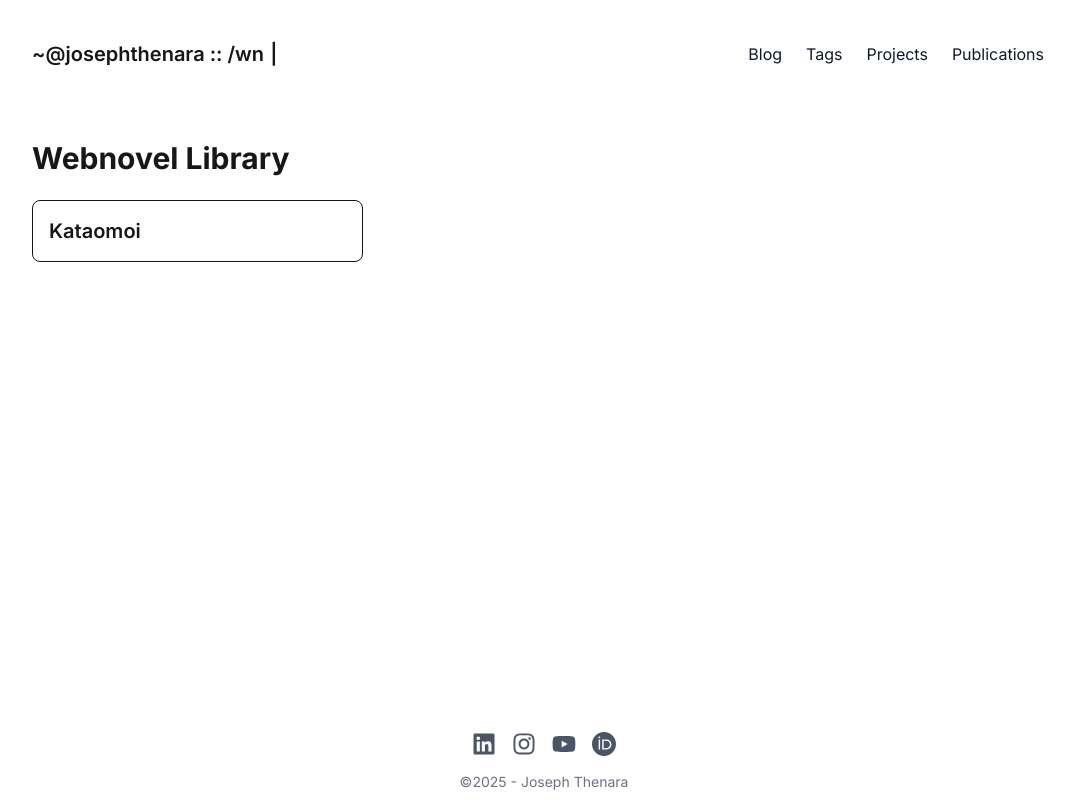
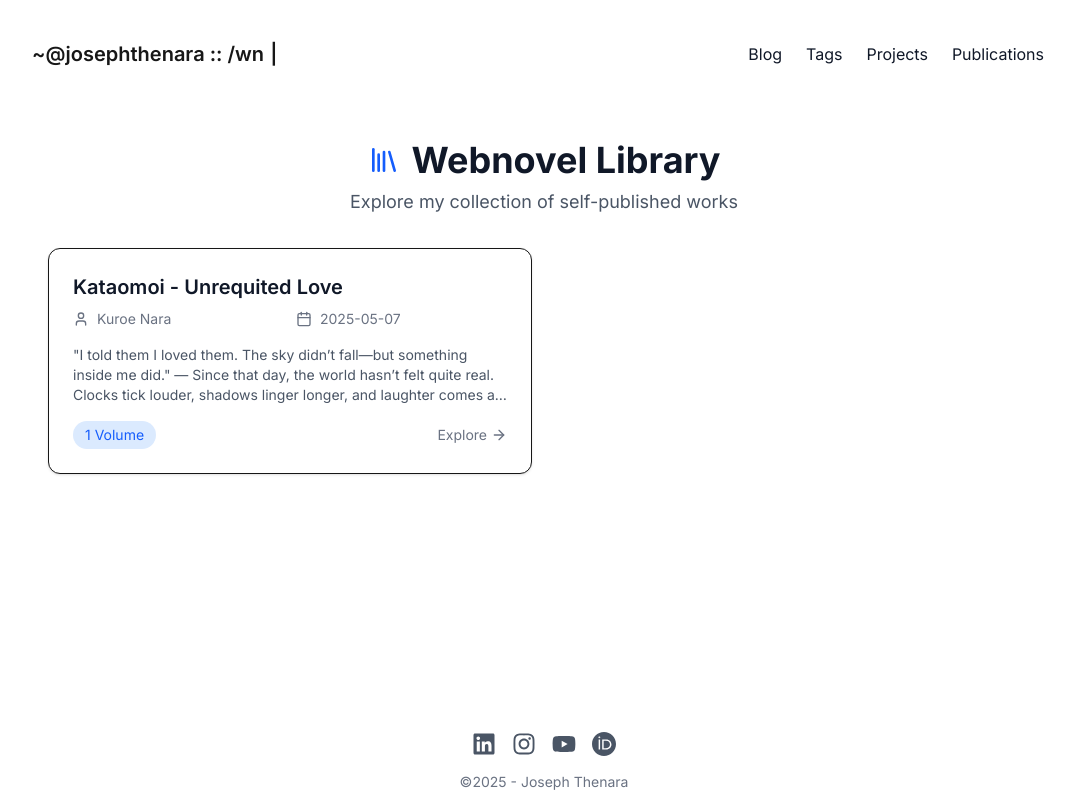
Before and after one commit to josephthen3320/jt-web-nextjs, a Next.js app: page /wn in a window 1280 px wide. Shown: the whole page, without its empty margins (96-1171 px from the left). Built offline with nearby package versions, Linux system fonts and the light colour scheme.

Commit message:
update: wn ui and ux

```diff
--- a/src/app/wn/[title]/[volume]/[chapter]/page.tsx
+++ b/src/app/wn/[title]/[volume]/[chapter]/page.tsx
@@ -1,5 +1,5 @@
 import { notFound } from 'next/navigation';
-import { getChapterData, getNovelList } from '@/lib/webnovel';
+import {getChapterData, getNovelData, getNovelList} from '@/lib/webnovel';
 import type { ChapterData } from '@/types/webnovel';
 import { ArrowLeft, ArrowRight } from 'lucide-react';
 
@@ -14,10 +14,12 @@ type Props = {
 };
 
 export async function generateMetadata({ params }: Props) {
-    const { title } = await params;
+    const { title, volume, chapter } = await params;
+    const novel = await getNovelData(title);
+    const chapterData = await getChapterData(title, volume, chapter);
     return {
-        title: `${title} - Chapter Page`,
-        description: `Read ${title} chapter on our platform`,
+        title: `${novel.title} - ${chapterData.chapterAlias} ${chapter.split('-')[1]} | Joseph Thenara`,
+        description: `Read ${novel.title} chapter on our platform`,
     };
 }
 
--- a/src/app/wn/[title]/page.tsx
+++ b/src/app/wn/[title]/page.tsx
@@ -10,8 +10,9 @@ type Props = {
 
 export async function generateMetadata({ params }: Props) {
     const { title } = await params;
+    const novel = await getNovelData(title);
     return {
-        title: `${title} - Novel Overview`,
+        title: `${novel.title} | Joseph Thenara`,
         description: `View details and chapters for ${title}`
     };
 }
@@ -81,8 +82,10 @@ export default async function NovelPage({ params }: Props) {
                 </div>
 
                 {/* Synopsis */}
-                <div className="prose dark:prose-invert bg-white dark:bg-gray-900 p-4 rounded-lg border border-gray-200 dark:border-gray-700">
-                    <h3 className="text-lg font-semibold mb-2">Synopsis</h3>
+                <div className="bg-white dark:bg-gray-900 p-6 rounded-lg border border-gray-200 dark:border-gray-700 w-full max-w-none">
+                    <h3 className="text-lg font-semibold mb-4 text-gray-900 dark:text-gray-100">
+                        Synopsis
+                    </h3>
                     <p className="text-gray-600 dark:text-gray-300 leading-relaxed">
                         {novel.description}
                     </p>
@@ -115,7 +118,7 @@ export default async function NovelPage({ params }: Props) {
                             </span>
                         </div>
 
-                        <div className="grid grid-cols-1 md:grid-cols-2 gap-2">
+                        <div className="grid grid-cols-1 md:grid-cols-1">
                             {volume.chapters.map((chapter) => (
                                 <a
                                     key={chapter.slug}
--- a/src/app/wn/page.tsx
+++ b/src/app/wn/page.tsx
@@ -1,22 +1,89 @@
-import { getNovelList } from '@/lib/webnovel';
+import {getNovelData, getNovelList} from '@/lib/webnovel';
+import {ArrowRight, Bookmark, BookOpen, Calendar, Library, NotebookText, User} from 'lucide-react';
+
+export async function generateMetadata() {
+    return {
+        title: 'Webnovel Library | Joseph Thenara',
+        description: 'Explore my collection of self-published webnovels and discover new stories',
+    };
+}
 
 export default async function WebnovelHome() {
     const novels = await getNovelList();
 
     return (
-        <div className="container mx-auto py-8">
-            <h1 className="text-3xl font-bold mb-6">Webnovel Library</h1>
-            <div className="grid grid-cols-1 md:grid-cols-2 lg:grid-cols-3 gap-4">
-                {novels.map((novel) => (
-                    <div key={novel.slug} className="border rounded-lg p-4 hover:shadow-lg transition-shadow">
-                        <a href={`/wn/${novel.slug}`} className="block">
-                            <h2 className="text-xl font-semibold capitalize">
-                                {novel.slug.replace(/-/g, ' ')}
-                            </h2>
-                        </a>
+        <>
+            <div className="container mx-auto px-4 py-8 max-w-6xl">
+                <header className="mb-8 text-center">
+                    <h1 className="text-4xl font-bold text-gray-900 dark:text-gray-100 mb-2 flex items-center justify-center gap-3">
+                        <Library className="h-8 w-8 text-blue-600 dark:text-blue-400" />
+                        Webnovel Library
+                    </h1>
+                    <p className="text-gray-600 dark:text-gray-300 text-lg">
+                        Explore my collection of self-published works
+                    </p>
+                </header>
+
+                {novels.length === 0 ? (
+                    <div className="text-center py-12 text-gray-500 dark:text-gray-400">
+                        <NotebookText className="h-12 w-12 mx-auto mb-4" />
+                        <p className="text-xl">No novels available yet</p>
                     </div>
-                ))}
+                ) : (
+                    <div className="grid grid-cols-1 md:grid-cols-2 lg:grid-cols-2 gap-6">
+                        {novels.map((novel) => (
+                            <article
+                                key={novel.slug}  // Moved key here from the inner article
+                                className="group border rounded-xl p-6 bg-white dark:bg-gray-900 hover:bg-gray-50 dark:hover:bg-gray-800 transition-colors shadow-sm hover:shadow-md relative"
+                            >
+                                <a
+                                    href={`/wn/${novel.slug}`}
+                                    className="absolute inset-0 z-10"
+                                    aria-label={`View ${novel.title} details`}
+                                >
+                                    <span className="sr-only">View {novel.title}</span>
+                                </a>
+
+                                <div className="relative z-20">
+                                    <h2 className="text-xl font-semibold text-gray-900 dark:text-gray-100 mb-2">
+                                        {novel.title}
+                                    </h2>
+
+                                    <div className="grid grid-cols-1 md:grid-cols-2 gap-3 text-sm text-gray-500 dark:text-gray-400 mb-4">
+                                        <div className="flex items-center gap-2">
+                                            <User className="h-4 w-4 flex-shrink-0" />
+                                            <span className="truncate">{novel.author}</span>
+                                        </div>
+                                        <div className="flex items-center gap-2">
+                                            <Calendar className="h-4 w-4 flex-shrink-0" />
+                                            <span className="truncate">{novel.lastUpdated}</span>
+                                        </div>
+                                    </div>
+
+                                    {novel.description && (
+                                        <p className="text-gray-600 dark:text-gray-300 text-sm mb-4 line-clamp-3">
+                                            {novel.description}
+                                        </p>
+                                    )}
+
+                                    <div className="flex justify-between items-center text-sm">
+                                        <div className="inline-flex items-center gap-2 bg-blue-100 dark:bg-blue-900/20 px-3 py-1 rounded-full">
+                                            <span className="text-blue-600 dark:text-blue-300">
+                                                {novel.volumes} Volume{novel.volumes !== 1 && 's'}
+                                            </span>
+                                        </div>
+
+                                        <div className="text-gray-500 dark:text-gray-400 flex items-center gap-1">
+                                            <span>Explore</span>
+                                            <ArrowRight className="h-4 w-4 transition-transform group-hover:translate-x-1" />
+                                        </div>
+                                    </div>
+                                </div>
+                            </article>
+                        ))}
+                    </div>
+                )}
             </div>
-        </div>
+        </>
     );
 }
--- a/src/lib/webnovel.ts
+++ b/src/lib/webnovel.ts
@@ -4,12 +4,38 @@ import matter from 'gray-matter';
 import { remark } from 'remark';
 import html from 'remark-html';
 import type { ChapterInfo, VolumeInfo, NovelData, ChapterData } from '@/types/webnovel';
+import {slug} from "github-slugger";
 
 const contentDirectory = path.join(process.cwd(), 'src/content/webnovels');
 
 export async function getNovelList() {
     const novelDirs = await fs.readdir(contentDirectory);
-    return novelDirs.map(dir => ({ slug: dir }));
+    const novels = await Promise.all(
+        novelDirs.map(async (dir) => {
+            const novelPath = path.join(contentDirectory, dir);
+
+            // 👉 Count only subdirectories named "volume-*"
+            const entries = await fs.readdir(novelPath, { withFileTypes: true });
+            const volumeCount = entries.filter(
+                (e) => e.isDirectory() && e.name.startsWith('volume-')
+            ).length;
+
+            // 👉 Read your existing meta.json
+            const metaPath = path.join(novelPath, 'meta.json');
+            const metaData = JSON.parse(await fs.readFile(metaPath, 'utf8'));
+
+            return {
+                slug: dir,
+                title: metaData.title,
+                author: metaData.author,
+                description: metaData.description,
+                // replace metaData.volumes?.length with actual folder count
+                volumes: volumeCount,
+                lastUpdated: metaData.updatedAt || null,
+            };
+        })
+    );
+    return novels;
 }
 
 export async function getNovelData(slug: string): Promise<NovelData> {
@@ -17,55 +43,82 @@ export async function getNovelData(slug: string): Promise<NovelData> {
     const metaData = JSON.parse(await fs.readFile(metaPath, 'utf8'));
 
     const volumeDirs = (await fs.readdir(path.join(contentDirectory, slug)))
-        .filter(item => item.startsWith('volume-'));
+        .filter(item => item.startsWith('volume-'))
+        .sort((a, b) => {
+            const aNum = parseInt(a.split('-')[1]);
+            const bNum = parseInt(b.split('-')[1]);
+            return aNum - bNum;
+        });
 
-    const volumes = await Promise.all(volumeDirs.map(async (volume) => {
-        const chapterFiles = (await fs.readdir(path.join(contentDirectory, slug, volume)))
-            .filter(file => file.endsWith('.md'));
+    const volumes = await Promise.all(volumeDirs.map(async (volumeDir) => {
+        const volumeNum = parseInt(volumeDir.split('-')[1]);
+        const chapterFiles = (await fs.readdir(path.join(contentDirectory, slug, volumeDir)))
+            .filter(file => file.endsWith('.md'))
+            .sort((a, b) => {
+                const aNum = parseInt(a.split('-')[1]);
+                const bNum = parseInt(b.split('-')[1]);
+                return aNum - bNum;
+            });
 
         const chapters = await Promise.all(chapterFiles.map(async (file) => {
-            const chapterSlug = file.replace(/\.md$/, '');
+            const chapterNum = parseInt(file.split('-')[1]);
+            const filePath = path.join(contentDirectory, slug, volumeDir, file);
+            const { data } = matter(await fs.readFile(filePath, 'utf8'));
+
             return {
-                slug: chapterSlug,
-                volume: volume,
-                chapterAlias: metaData.volumes?.[volume]?.chapters?.[chapterSlug]?.alias || null
-            };
+                slug: file.replace('.md', ''),
+                title: data.title,
+                volume: volumeNum, // number type
+                chapter: chapterNum
+            } as ChapterInfo;
         }));
 
         return {
-            slug: volume,
-            volumeAlias: metaData.volumes?.[volume]?.alias || null,
-            chapters: chapters.sort((a, b) => a.slug.localeCompare(b.slug))
-        };
+            slug: volumeDir,
+            title: metaData.volumes?.[volumeNum]?.title,
+            volume: volumeNum,
+            volumeAlias: metaData.volumeAlias || 'Volume',
+            chapters
+        } as VolumeInfo;
     }));
 
     return {
         slug,
-        ...metaData,
-        volumes: volumes.sort((a, b) => a.slug.localeCompare(b.slug))
+        title: metaData.title,
+        author: metaData.author,
+        description: metaData.description,
+        volumeAlias: metaData.volumeAlias || 'Volume',
+        chapterAlias: metaData.chapterAlias || 'Chapter',
+        volumes,
+        updatedAt: metaData.updatedAt || new Date().toISOString()
     };
 }
 
 export async function getChapterData(title: string, volume: string, chapter: string): Promise<ChapterData> {
-    const filePath = path.join(process.cwd(), 'src', 'content', 'webnovels', title, volume, `${chapter}.md`);
+    const filePath = path.join(contentDirectory, title, volume, `${chapter}.md`);
     const fileContent = await fs.readFile(filePath, 'utf8');
     const { data, content } = matter(fileContent);
 
     const processedContent = await remark().use(html).process(content);
-    const contentHtml = processedContent.toString();
+
+    // Parse volume/chapter numbers from slugs
+    const volumeNum = parseInt(volume.split('-')[1]);
+    const chapterNum = parseInt(chapter.split('-')[1]);
 
     return {
-        chapterSlug: "", novelSlug: "", volumeSlug: "",
-        title: data.title,
-        slug: data.slug || chapter,
-        contentHtml,
-        chapter: Number(data.chapter),
-        volume: Number(data.volume),
+        novelSlug: title,
+        volumeSlug: volume,
+        chapterSlug: chapter,
+        slug: chapter,
+        title: data.title || `${data.chapterAlias || 'Chapter'} ${chapterNum}`,
+        contentHtml: processedContent.toString(),
+        volume: volumeNum,
+        chapter: chapterNum,
+        volumeAlias: data.volumeAlias || 'Volume',
+        chapterAlias: data.chapterAlias || 'Chapter',
+        series: data.series || title,
+        publishedAt: data.publishedAt || new Date().toISOString(),
         prevChapter: data.prevChapter || null,
-        nextChapter: data.nextChapter || null,
-        chapterAlias: data.chapterAlias || "Chapter",
-        volumeAlias: data.volumeAlias || "Volume",
-        series: data.series || null,
-        publishedAt: data.publishedAt || null,
+        nextChapter: data.nextChapter || null
     };
 }
--- a/src/types/webnovel.d.ts
+++ b/src/types/webnovel.d.ts
@@ -1,28 +1,27 @@
 export interface ChapterInfo {
-    title: string;
     slug: string;
-    volume: string;
-    chapter?: number; // Optional, allows for future use
+    title?: string;
+    volume: number; // Changed to number
+    chapter: number;
 }
 
 export interface VolumeInfo {
-    title: string;
     slug: string;
+    title?: string;
     chapters: ChapterInfo[];
-    volume?: number;         // Optional numeric volume value
-    volumeAlias?: string;    // Optional label like "Book"
-    chapterAlias?: string;   // Optional label like "Phase"
+    volume: number;
+    volumeAlias: string;
 }
 
 export interface NovelData {
-    updatedAt: string;
     slug: string;
     title: string;
     author: string;
     description: string;
     volumes: VolumeInfo[];
-    volumeAlias?: string;   // Optional default alias for all volumes
-    chapterAlias?: string;  // Optional default alias for all chapters
+    volumeAlias: string;
+    chapterAlias: string;
+    updatedAt: string;
 }
 
 export interface ChapterData {
@@ -35,10 +34,9 @@ export interface ChapterData {
     prevChapter?: string;
     nextChapter?: string;
     series: string;
+    volume: number;
+    chapter: number;
+    volumeAlias: string;
+    chapterAlias: string;
     publishedAt: string;
-
-    volume?: number;
-    chapter?: number;
-    volumeAlias?: string;
-    chapterAlias?: string;
 }
```
